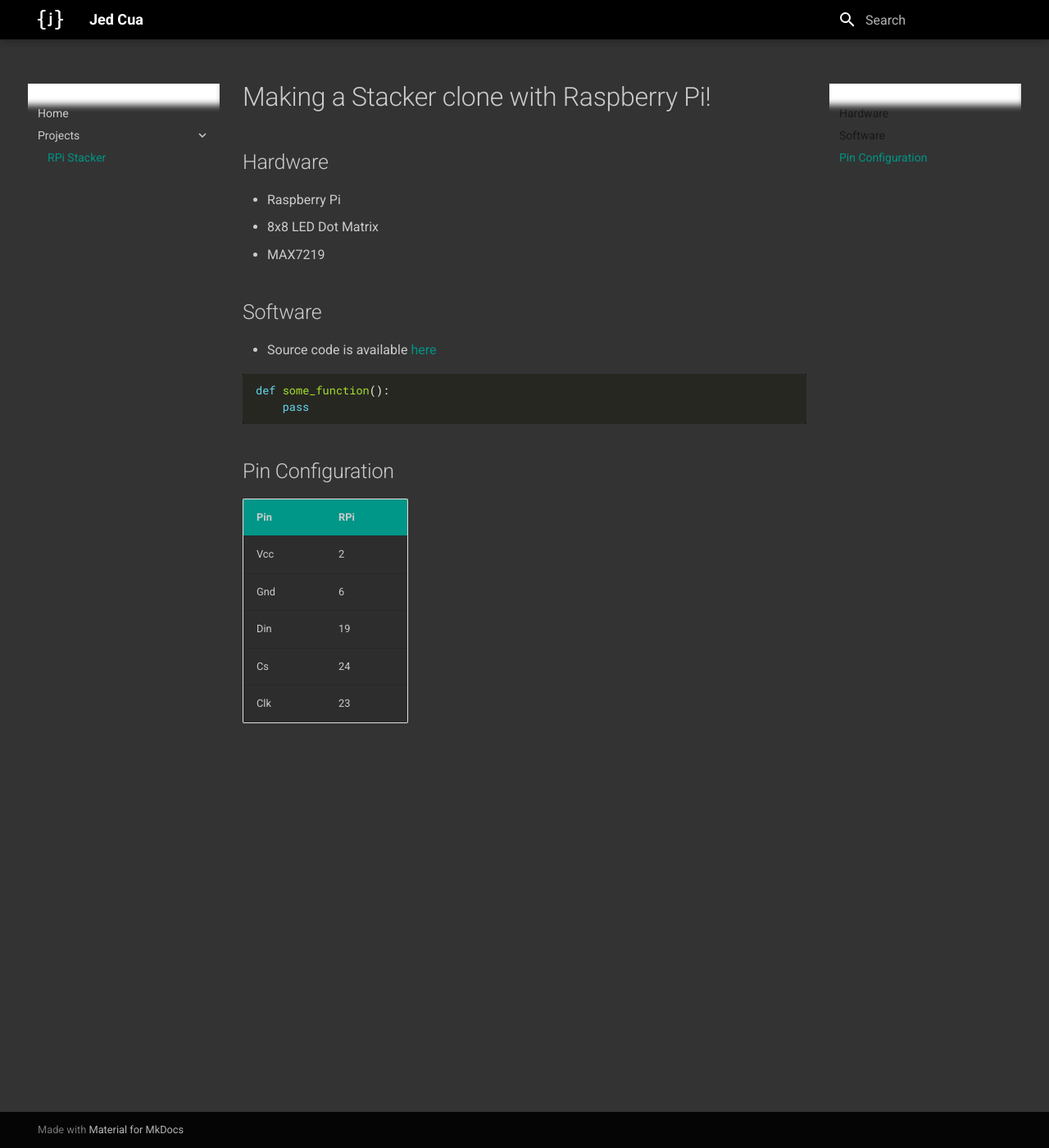
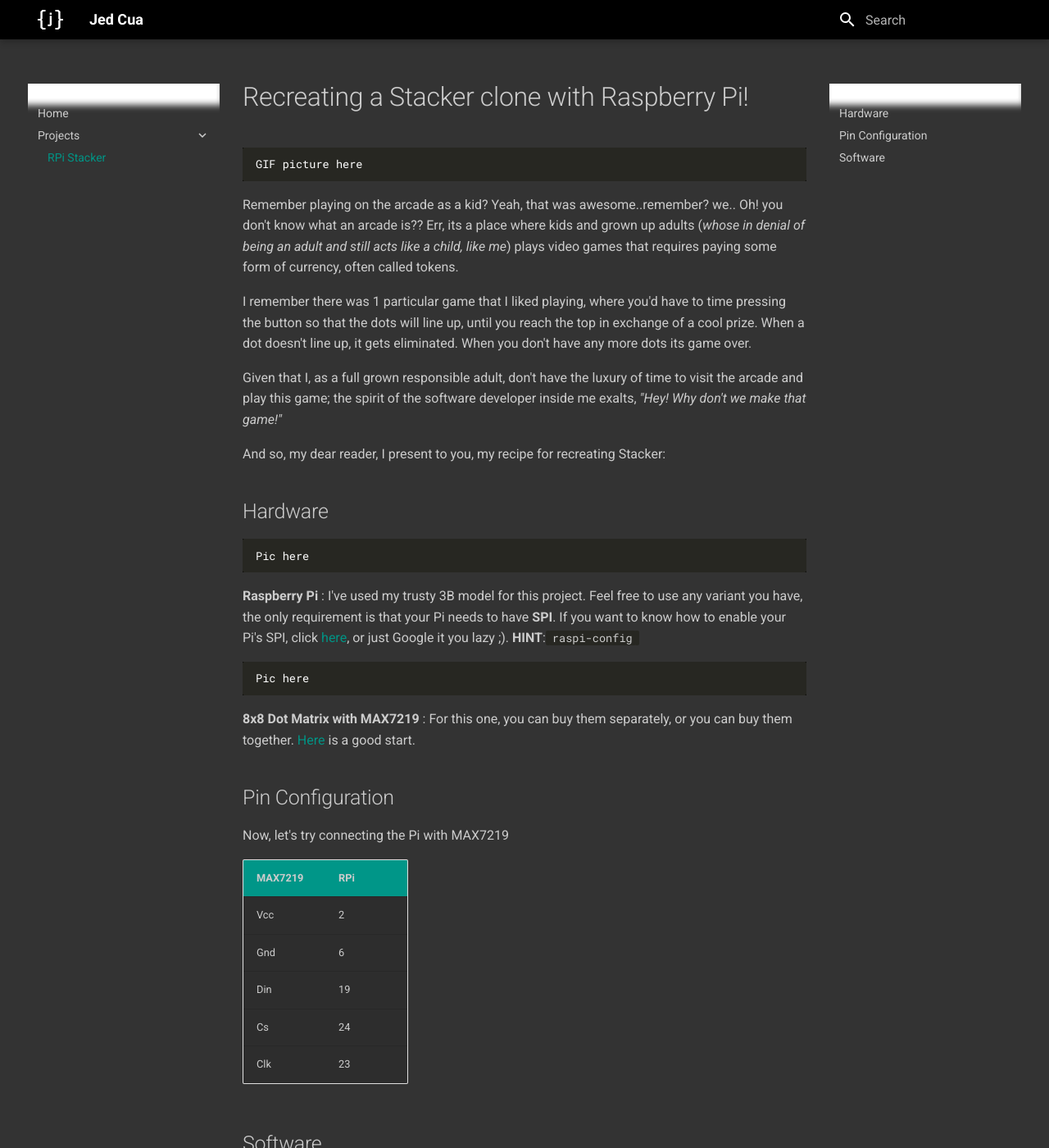
Before and after one commit to jedcua/jedcua, an MkDocs documentation site: the page built from docs/projects/rpi_stacker.md, in a window 1280 px wide and 1400 px high. Shown: the whole window at 82% size. Built offline with MkDocs 1.6.1 and Material for MkDocs 9.7.7, drawn with Linux system fonts in a browser that asks for light colours; some of the changed text lies outside the part shown.

Commit message:
Work on RPi-stacker article

````diff
--- a/docs/extra.css
+++ b/docs/extra.css
@@ -124,8 +124,8 @@ div.superfences-content pre {
 /* Logo */
 
 h1>img {
-    width: 100%;
-    filter: drop-shadow( 3px 3px 2px rgba(0, 0, 0, .7));
+    max-width: 200px;
+    filter: drop-shadow( 2px 2px 2px rgba(0, 0, 0, .7));
 }
 
 .md-logo {
--- a/docs/projects/rpi_stacker.md
+++ b/docs/projects/rpi_stacker.md
@@ -1,25 +1,62 @@
-# Making a Stacker clone with Raspberry Pi!
+# Recreating a Stacker clone with Raspberry Pi!
 
+```
+GIF picture here
+```
+
+Remember playing on the arcade as a kid? Yeah, that was awesome..remember? we.. Oh! you don't know what an arcade is?? Err, its a place where kids and grown up adults (_whose in denial of being an adult and still acts like a child, like me_) plays video games that requires paying some form of currency, often called tokens.
+
+I remember there was 1 particular game that I liked playing, where you'd have to time pressing the button so that the dots will line up, until you reach the top in exchange of a cool prize. When a dot doesn't line up, it gets eliminated. When you don't have any more dots its game over.
+
+Given that I, as a full grown responsible adult, don't have the luxury of time to visit the arcade and play this game; the spirit of the software developer inside me exalts, _"Hey! Why don't we make that game!"_
+
+And so, my dear reader, I present to you, my recipe for recreating Stacker:
 
 ## Hardware
-* Raspberry Pi
-* 8x8 LED Dot Matrix
-* MAX7219
+```
+Pic here
+```
+**Raspberry Pi** : I've used my trusty 3B model for this project. Feel free to use any variant you have, the only requirement is that your Pi needs to have **SPI**. If you want to know how to enable your Pi's SPI, click [here](https://www.raspberrypi.org/documentation/hardware/raspberrypi/spi/README.md), or just Google it you lazy ;). **HINT**: `raspi-config`
+
+```
+Pic here
+```
+**8x8 Dot Matrix with MAX7219** : For this one, you can buy them separately, or you can buy them together. [Here](https://www.amazon.com/s?k=max7219) is a good start.
+
+## Pin Configuration
+Now, let's try connecting the Pi with MAX7219
+
+|MAX7219 |RPi|
+|--------|---|
+|Vcc     |  2|
+|Gnd     |  6|
+|Din     | 19|
+|Cs      | 24|
+|Clk     | 23|
 
 
 ## Software
-* Source code is available [here](https://github.com/jedcua/rpi-stacker)
-```python
-def some_function():
-    pass
+Hey, do you know [Python](https://www.python.org/)? Yes? Great! If not, don't worry it will not bite, at least not yet. For this project, we will be using **Python 3**
+
+Now, let's fetch the source code [here](https://github.com/jedcua/rpi-stacker). First, let's `git clone` teh codez
+
+```
+git clone https://github.com/jedcua/rpi-stacker
 ```
 
-## Pin Configuration
+Just go to the project directory
+```
+cd rpi-stacker
+```
 
-|Pin |RPi|
-|----|---|
-|Vcc |  2|
-|Gnd |  6|
-|Din | 19|
-|Cs  | 24|
-|Clk | 23|
+If you wish, you may use `virtualenv` before this next step. But for starters let's install the dependencies needed
+```
+pip install -r requirements.txt
+```
+
+Almost there! Now, release the kraken! (I mean the python, sorry)
+```
+./stacker.py
+```
+
+To stop the dots and place it just press `<SPACEBAR>`, the game will run indefinitely, getting faster every turn, until all dots are gone and the player loses. I got **30 points** on this game, let's see you beat that ;)
````
Also changed, not shown: docs/index.md (+6 -2 lines), 1 other file.
